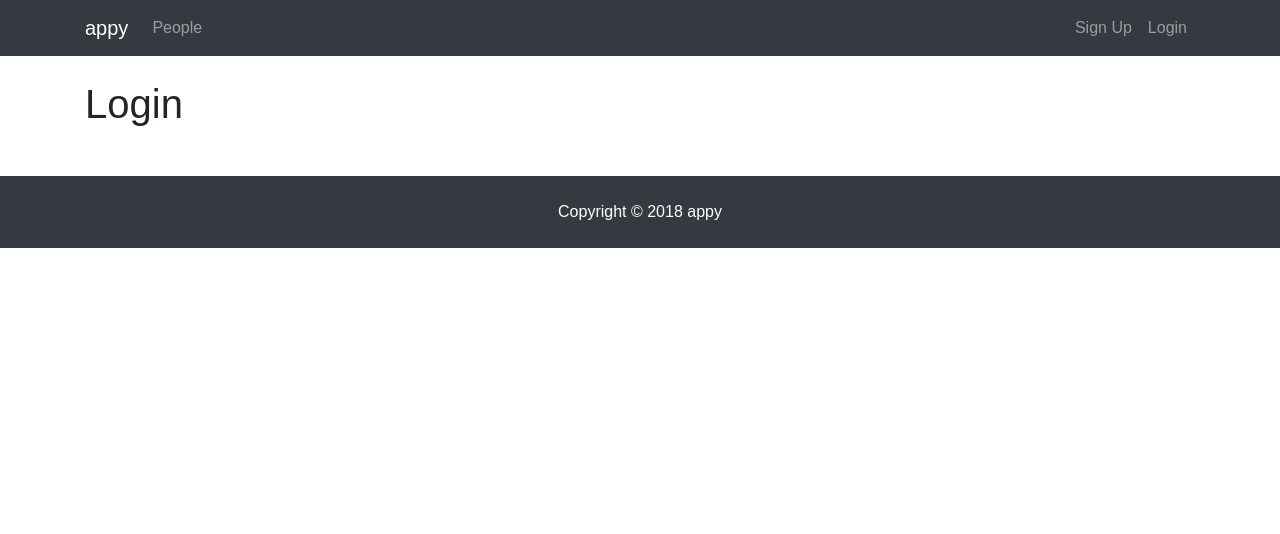
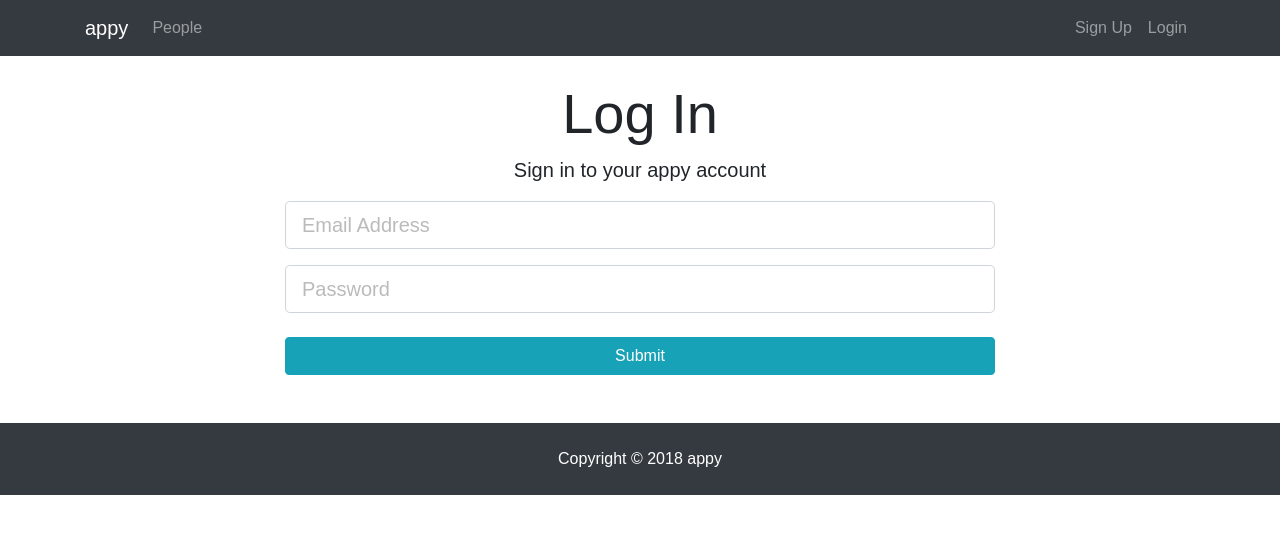
Before and after one commit to ldillon16/appy, a React (Create React App) app in the folder client/: page /login in a window 1280 px wide. Shown: the top 534 px of the page. Built offline with nearby package versions, Linux system fonts and the light colour scheme.

Commit message:
working sign up form

```diff
--- a/client/package.json
+++ b/client/package.json
@@ -3,6 +3,7 @@
   "version": "0.1.0",
   "private": true,
   "dependencies": {
+    "axios": "^0.18.0",
     "react": "^16.4.1",
     "react-dom": "^16.4.1",
     "react-router-dom": "^4.3.1",
--- a/client/src/components/auth/Login.js
+++ b/client/src/components/auth/Login.js
@@ -1,10 +1,66 @@
 import React, { Component } from "react";
 
 class Login extends Component {
+  constructor() {
+    super();
+    this.state = {
+      email: "",
+      password: "",
+      errors: {}
+    };
+    this.onChange = this.onChange.bind(this);
+    this.onSubmit = this.onSubmit.bind(this);
+  }
+
+  onChange(e) {
+    this.setState({ [e.target.name]: e.target.value });
+  }
+
+  onSubmit(e) {
+    e.preventDefault();
+
+    const user = {
+      email: this.state.email,
+      password: this.state.password
+    };
+
+    console.log(user);
+  }
+
   render() {
     return (
-      <div>
-        <h1>Login</h1>
+      <div className="login">
+        <div className="container">
+          <div className="row">
+            <div className="col-md-8 m-auto">
+              <h1 className="display-4 text-center">Log In</h1>
+              <p className="lead text-center">Sign in to your appy account</p>
+              <form onSubmit={this.onSubmit}>
+                <div className="form-group">
+                  <input
+                    type="email"
+                    className="form-control form-control-lg"
+                    placeholder="Email Address"
+                    name="email"
+                    value={this.state.email}
+                    onChange={this.onChange}
+                  />
+                </div>
+                <div className="form-group">
+                  <input
+                    type="password"
+                    className="form-control form-control-lg"
+                    placeholder="Password"
+                    name="password"
+                    value={this.state.password}
+                    onChange={this.onChange}
+                  />
+                </div>
+                <input type="submit" className="btn btn-info btn-block mt-4" />
+              </form>
+            </div>
+          </div>
+        </div>
       </div>
     );
   }
--- a/client/src/components/auth/Register.js
+++ b/client/src/components/auth/Register.js
@@ -1,4 +1,5 @@
 import React, { Component } from "react";
+import axios from "axios";
 
 class Register extends Component {
   constructor() {
@@ -29,6 +30,11 @@ class Register extends Component {
     };
 
     console.log(newUser);
+
+    axios
+      .post("/api/users/register", newUser)
+      .then(res => console.log(res.data))
+      .catch(err => console.log(err.response.data));
   }
 
   render() {
```
Also changed, not shown: 1 other file (tests, documents, lock files or other folders).
